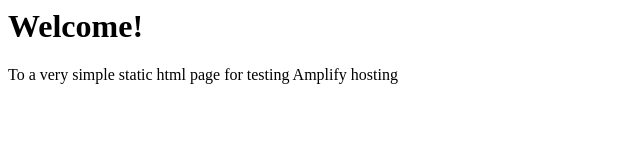
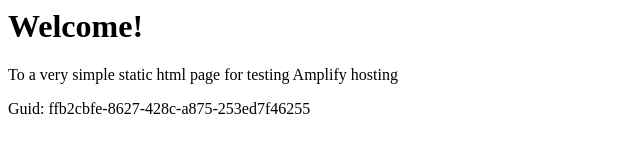
Before and after one commit to aws-aemilia-cmh/Github-PR-Commit-Integration-Test-DoNotTouch-Gith-P5X5MO5I-v1-prod-us-east-2, a website: page src/index.html in a window 1280 px wide. Shown: the whole page, without its empty margins (0-640 px from the left). Drawn offline with Linux system fonts and the light colour scheme.

Commit message:
commit from integ tests

```diff
--- a/src/index.html
+++ b/src/index.html
@@ -1,3 +1,5 @@
+
+
 <html lang="en">
 
 <head>
@@ -10,6 +12,6 @@
 <body>
     <h1>Welcome!</h1>
     <p>To a very simple static html page for testing Amplify hosting</p>
-</body>
+    <p>Guid: ffb2cbfe-8627-428c-a875-253ed7f46255</p></body>
 
 </html>
```
